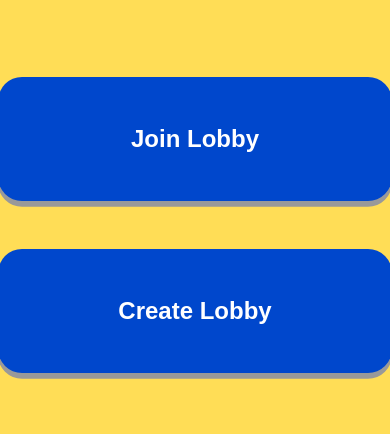
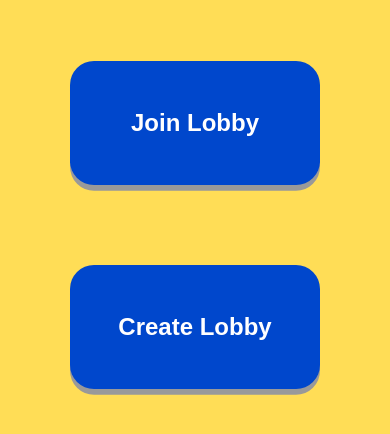
Before and after one commit to baru64/dreamy-dragons, a plain HTML site: page frontend/index.html in a window 390 px wide. Shown: the part 346-780 px from the top of the page. Drawn offline with nearby package versions, Linux system fonts and the light colour scheme.

Commit message:
Fixed grid / media query display for buttons of lobby

```diff
--- a/frontend/styles2.css
+++ b/frontend/styles2.css
@@ -55,24 +55,27 @@ h1 {
 
 .buttons-container {
     display: grid;
-    grid-template-rows: repeat(2, 1fr);
-    grid-template-columns: 1fr;
-    gap: 3em;
+    grid-template-columns: 1fr 1fr;
+    gap: 5em;
+}
+
+@media (max-width: 50em) {
+    .buttons-container {
+        grid-template-columns: 1fr;
+        grid-template-rows: 1fr 1fr;
+    }
 }
 
 button {
-    padding: 2em 5em;
+    font-weight: var(--fw-bold);
+    font-size: var(--fs-400);
+    white-space: nowrap;
+    color: white;
+    background-color: var(--clr-secondary);
+    padding: 2em 2em;
+    cursor: pointer;
     border: none;
-    background-color: var(--clr-secondary);
-    color: white;
-    font-weight: var(--fw-bold);
-    width: 100%;
     border-radius: 1em;
-    /* height: 100px */
-    /* To change */
-    ;
-    white-space: nowrap;
-    font-size: var(--fs-400);
     box-shadow: 0 1.5vw var(--clr-light-gray);
 }
 
```
